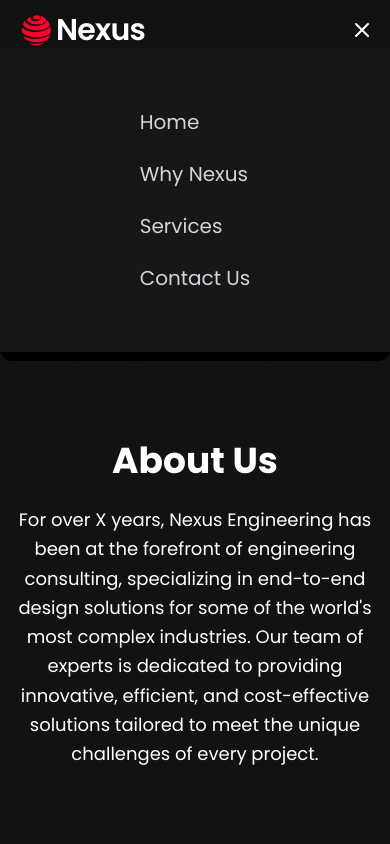
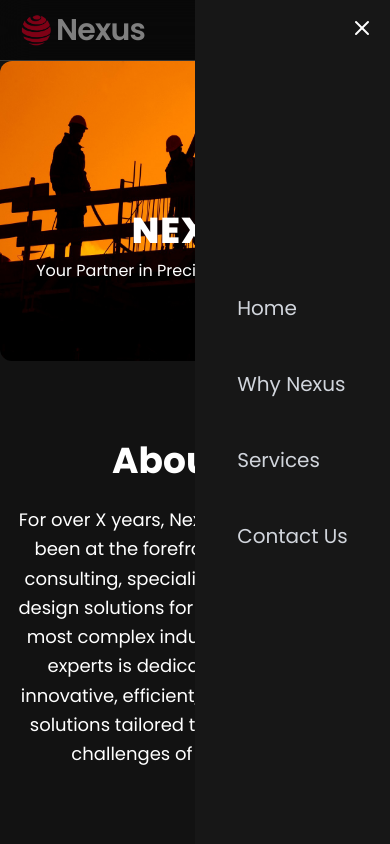
Before and after one commit to atharvadhumal/Nexus, a React (Vite) app: page / in a window 390 px wide. Both pictures are taken after a click on the button 362 px from the left and 30 px from the top of the page. Shown: the top 844 px of the page. Built offline with nearby package versions, Linux system fonts and the light colour scheme.

Commit message:
added framer motion to MobileDrawer

```diff
--- a/package.json
+++ b/package.json
@@ -11,6 +11,7 @@
   },
   "dependencies": {
     "@tailwindcss/vite": "^4.0.3",
+    "framer-motion": "^12.4.1",
     "lucide-react": "^0.474.0",
     "react": "^18.3.1",
     "react-dom": "^18.3.1",
--- a/src/components/Navbar.jsx
+++ b/src/components/Navbar.jsx
@@ -1,16 +1,66 @@
-import {Menu, X} from "lucide-react";
+import { Menu, X } from "lucide-react";
 import { useState } from "react";
 import React from 'react';
+import { motion, AnimatePresence } from "framer-motion";
 import logo from '../assets/images/nexusLogo.png';
 import { navItems } from '../constants/index';
 import { Link } from "react-router-dom";
 
 const Navbar = () => {
-    const [mobileDrawerOpen, setMobileDrawerOpen] = useState(false)
+    const [mobileDrawerOpen, setMobileDrawerOpen] = useState(false);
 
     const toggleNavbar = () => {
-        setMobileDrawerOpen(!mobileDrawerOpen)
+        setMobileDrawerOpen(!mobileDrawerOpen);
+    };
+
+    const handleNavItemClick = () => {
+        setMobileDrawerOpen(false);
+    };
+
+    const menuVariants = {
+        initial: {
+            x: "100%",
+            opacity: 0
+        },
+        animate: {
+            x: 0,
+            opacity: 1,
+            transition: {
+                type: "spring",
+                stiffness: 100,
+                damping: 20
             }
+        },
+        exit: {
+            x: "100%",
+            opacity: 0,
+            transition: {
+                type: "spring",
+                stiffness: 100,
+                damping: 20
+            }
+        }
+    };
+
+    const overlayVariants = {
+        initial: { opacity: 0 },
+        animate: { opacity: 0.5 },
+        exit: { opacity: 0 }
+    };
+
+    const menuItemVariants = {
+        initial: { y: 20, opacity: 0 },
+        animate: i => ({
+            y: 0,
+            opacity: 1,
+            transition: {
+                delay: i * 0.1,
+                type: "spring",
+                stiffness: 100,
+                damping: 20
+            }
+        })
+    };
 
     return (
         <nav className="sticky top-0 z-50 py-3 backdrop-blur-lg border-b border-neutral-700/80">
@@ -30,30 +80,73 @@
                         ))}
                     </ul>
 
-                    <div className="lg:hidden flex items-center">
-                        <button onClick={toggleNavbar}
-                        className="hover:text-gray-400 transition-colors duration-300"
+                    {!mobileDrawerOpen && (
+                        <motion.button
+                            onClick={toggleNavbar}
+                            className="lg:hidden hover:text-gray-400 transition-colors duration-300"
+                            whileHover={{ scale: 1.1 }}
+                            whileTap={{ scale: 0.95 }}
                         >
-                            {mobileDrawerOpen ? <X /> : <Menu />}
-                        </button>
+                            <Menu />
+                        </motion.button>
+                    )}
                 </div>
-                </div>
+
+                <AnimatePresence>
                     {mobileDrawerOpen && (
-                    <div className="fixed right-0 z-20 bg-neutral-900 w-full p-12 flex flex-col justify-center items-center lg:hidden">
-                        <ul>
-                            {navItems.map((item, index)=> (
-                                <li key={index} className="py-3 text-xl">
-                                    <Link to={item.href}
+                        <>
+                            <motion.div
+                                className="fixed inset-0 bg-black lg:hidden"
+                                variants={overlayVariants}
+                                initial="initial"
+                                animate="animate"
+                                exit="exit"
+                                onClick={toggleNavbar}
+                            />
+                            <motion.div
+                                className="fixed right-0 top-0 z-20 bg-neutral-900 w-1/2 h-screen lg:hidden"
+                                variants={menuVariants}
+                                initial="initial"
+                                animate="animate"
+                                exit="exit"
+                            >
+                                <div className="relative p-8 flex flex-col justify-center items-center h-full">
+                                    <motion.button
+                                        onClick={toggleNavbar}
+                                        className="absolute top-4 right-4 hover:text-gray-400 transition-colors duration-300"
+                                        whileHover={{ scale: 1.1 }}
+                                        whileTap={{ scale: 0.95 }}
+                                    >
+                                        <X size={24} />
+                                    </motion.button>
+                                    <ul className="space-y-6">
+                                        {navItems.map((item, index) => (
+                                            <motion.li
+                                                key={index}
+                                                custom={index}
+                                                variants={menuItemVariants}
+                                                initial="initial"
+                                                animate="animate"
+                                                className="py-3 text-xl"
+                                            >
+                                                <Link
+                                                    to={item.href}
                                                     className="text-gray-300 transition-colors duration-300 hover:text-white"
-                                    >{item.label}</Link>
-                                </li>
+                                                    onClick={handleNavItemClick}
+                                                >
+                                                    {item.label}
+                                                </Link>
+                                            </motion.li>
                                         ))}
                                     </ul>
                                 </div>
+                            </motion.div>
+                        </>
                     )}
+                </AnimatePresence>
             </div>
         </nav>
-    )
-}
+    );
+};
 
-export default Navbar
+export default Navbar;
```
Also changed, not shown: 1 other file (tests, documents, lock files or other folders). Lines whose indentation alone changed are shown as unchanged.
